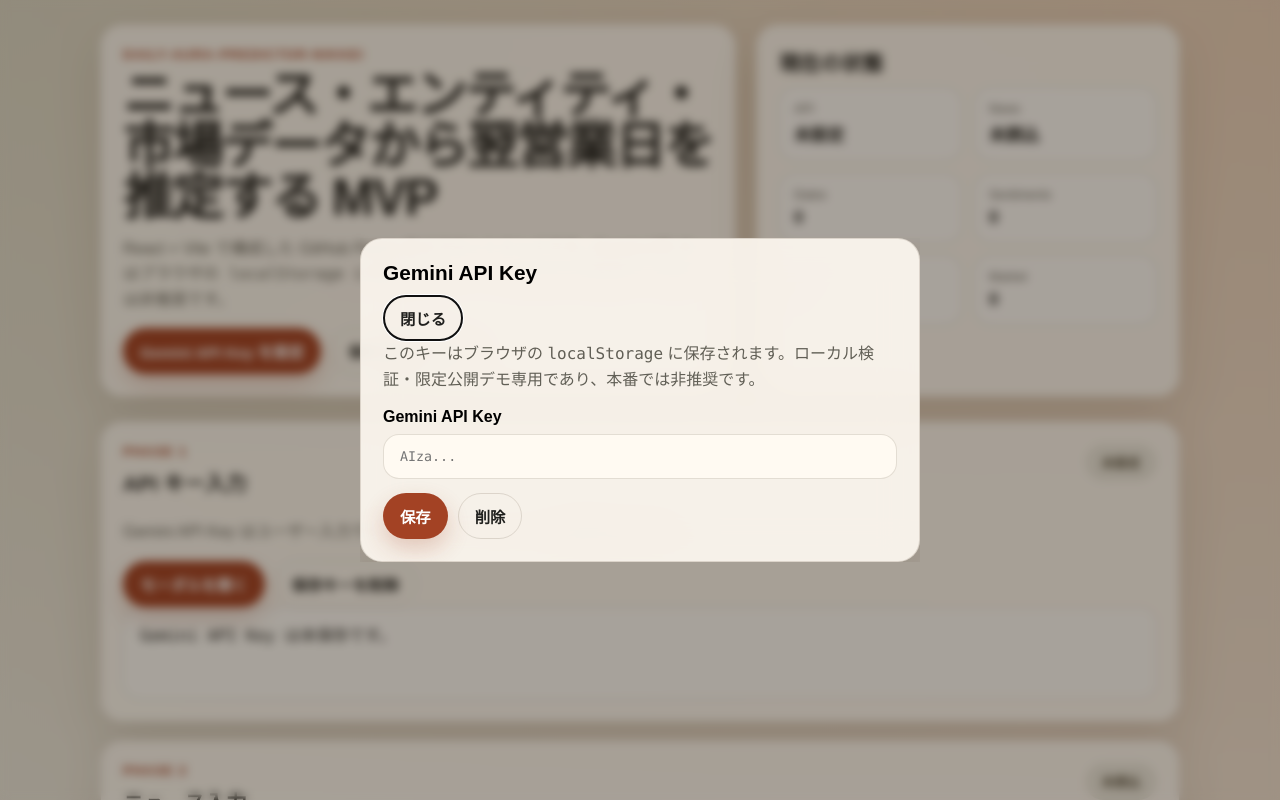
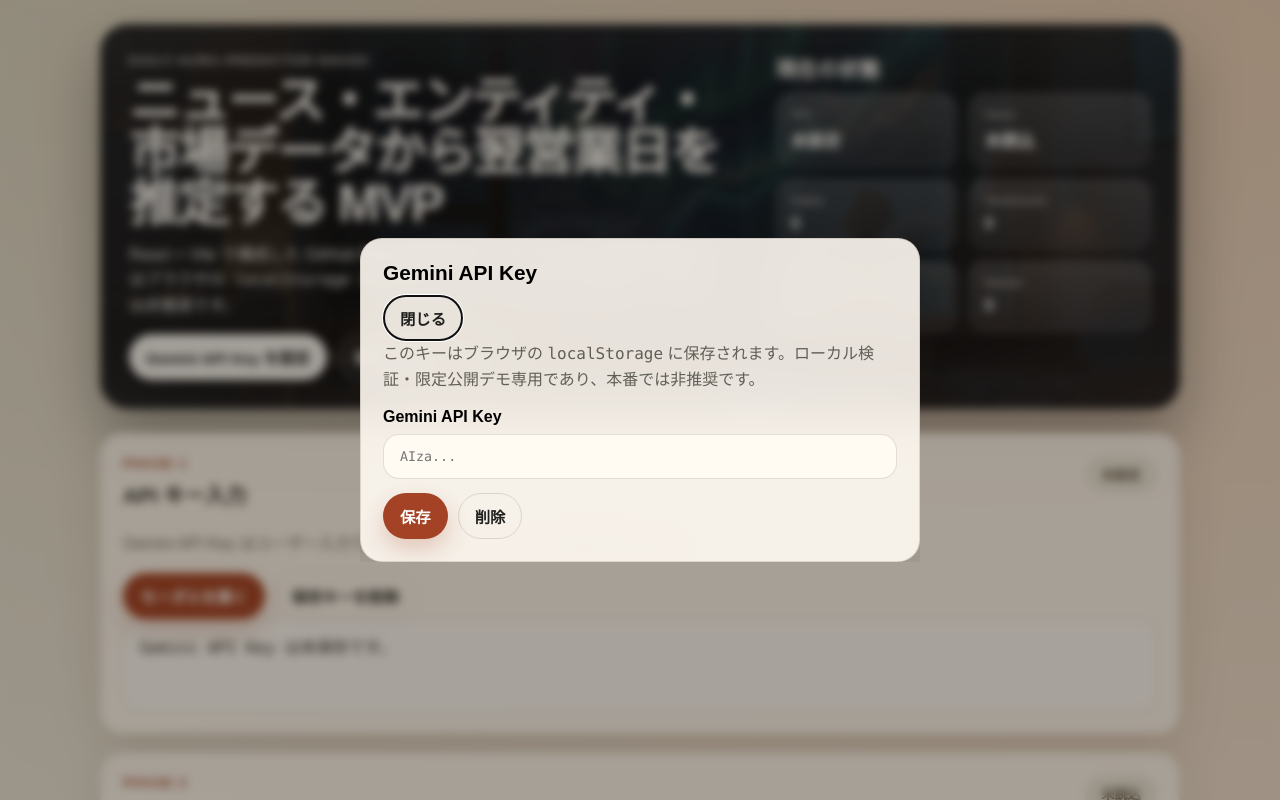
Before and after one commit to Igaki12/daily-aura-predictor-nikkei, a React (Vite) app: page / in a window 1280 px wide. Shown: the top 800 px of the page. Built offline with nearby package versions, Linux system fonts and the light colour scheme.

Commit message:
hero-copy と hero-panel は個別カードではなく、1 枚の大きな背景パネルの上に並んでいるように見える構成へ - Refactor code structure for improved readability and maintainability

```diff
--- a/src/App.jsx
+++ b/src/App.jsx
@@ -658,7 +658,10 @@
 
   return (
     <div id="app">
-      <header className="hero">
+      <header
+        className="hero"
+        style={{ "--hero-image": `url(${import.meta.env.BASE_URL}image-stock.jpg)` }}
+      >
         <div className="hero-copy">
           <p className="eyebrow">daily-aura-predictor-nikkei</p>
           <h1>ニュース・エンティティ・市場データから翌営業日を推定する MVP</h1>
--- a/src/styles.css
+++ b/src/styles.css
@@ -49,14 +49,32 @@
 }
 
 .hero {
+  position: relative;
   display: grid;
   grid-template-columns: 1fr;
-  gap: 20px;
+  gap: 0;
   margin-bottom: 24px;
+  overflow: hidden;
+  border-radius: calc(var(--radius) + 6px);
+  border: 1px solid rgba(255, 255, 255, 0.12);
+  box-shadow: 0 28px 60px rgba(7, 8, 11, 0.36);
+  background:
+    linear-gradient(135deg, rgba(5, 8, 14, 0.92), rgba(10, 12, 18, 0.76)),
+    radial-gradient(circle at top left, rgba(255, 255, 255, 0.1), transparent 26%),
+    radial-gradient(circle at bottom right, rgba(163, 66, 36, 0.28), transparent 30%),
+    var(--hero-image) center center / cover no-repeat;
 }
 
-.hero-copy,
-.hero-panel,
+.hero::before {
+  content: "";
+  position: absolute;
+  inset: 0;
+  background:
+    linear-gradient(90deg, rgba(255, 255, 255, 0.08), transparent 24%, transparent 76%, rgba(255, 255, 255, 0.05)),
+    linear-gradient(180deg, rgba(255, 255, 255, 0.06), transparent 18%, transparent 82%, rgba(255, 255, 255, 0.05));
+  pointer-events: none;
+}
+
 .phase-card,
 .modal-card {
   background: var(--paper);
@@ -66,11 +84,31 @@
   box-shadow: var(--shadow);
 }
 
-.hero-copy,
-.hero-panel,
 .phase-card,
 .modal-card {
   padding: 22px;
+}
+
+.hero-copy,
+.hero-panel {
+  position: relative;
+  z-index: 1;
+  min-width: 0;
+  padding: 28px;
+  background: transparent;
+  border: 0;
+  border-radius: 0;
+  box-shadow: none;
+  backdrop-filter: none;
+  color: #f7f6f3;
+}
+
+.hero-copy {
+  background: linear-gradient(90deg, rgba(6, 8, 13, 0.18), rgba(6, 8, 13, 0));
+}
+
+.hero-panel {
+  background: linear-gradient(270deg, rgba(6, 8, 13, 0.22), rgba(6, 8, 13, 0.04));
 }
 
 .eyebrow,
@@ -101,6 +139,18 @@
   margin-bottom: 10px;
 }
 
+.hero h1,
+.hero h2,
+.hero p,
+.hero code,
+.hero span {
+  color: #f7f6f3;
+}
+
+.hero .eyebrow {
+  color: rgba(255, 255, 255, 0.72);
+}
+
 .hero-text,
 .phase-text,
 .modal-text {
@@ -108,11 +158,27 @@
   line-height: 1.6;
 }
 
+.hero-text {
+  color: rgba(247, 246, 243, 0.82);
+}
+
 .hero-actions,
 .inline-actions {
   display: flex;
   flex-wrap: wrap;
   gap: 10px;
+}
+
+.hero .button.primary {
+  background: #f7f6f3;
+  color: #121418;
+  box-shadow: 0 12px 26px rgba(0, 0, 0, 0.24);
+}
+
+.hero .button.ghost {
+  border-color: rgba(255, 255, 255, 0.22);
+  background: rgba(255, 255, 255, 0.06);
+  color: #f7f6f3;
 }
 
 .summary-grid,
@@ -130,6 +196,16 @@
   border: 1px solid var(--line);
 }
 
+.hero .summary-grid {
+  grid-template-columns: repeat(2, minmax(0, 1fr));
+}
+
+.hero .summary-item {
+  background: linear-gradient(180deg, rgba(255, 255, 255, 0.16), rgba(255, 255, 255, 0.08));
+  border: 1px solid rgba(255, 255, 255, 0.14);
+  box-shadow: inset 0 1px 0 rgba(255, 255, 255, 0.08);
+}
+
 .summary-label,
 .prediction-card p:first-child {
   margin-bottom: 6px;
@@ -137,11 +213,19 @@
   color: var(--muted);
 }
 
+.hero .summary-label {
+  color: rgba(247, 246, 243, 0.68);
+}
+
 .summary-value,
 .prediction-card p:last-child {
   margin: 0;
   font-size: 1.05rem;
   font-weight: 700;
+}
+
+.hero .summary-value {
+  color: #ffffff;
 }
 
 .pipeline {
@@ -336,4 +420,14 @@
     grid-template-columns: 1.35fr 0.9fr;
     align-items: stretch;
   }
+
+  .hero-copy {
+    border-right: 1px solid rgba(255, 255, 255, 0.12);
+  }
 }
+
+@media (max-width: 899px) {
+  .hero-panel {
+    border-top: 1px solid rgba(255, 255, 255, 0.12);
+  }
+}
```
Also changed, not shown: public/image-stock.jpg (added), 5 other files (tests, documents, lock files or other folders).
